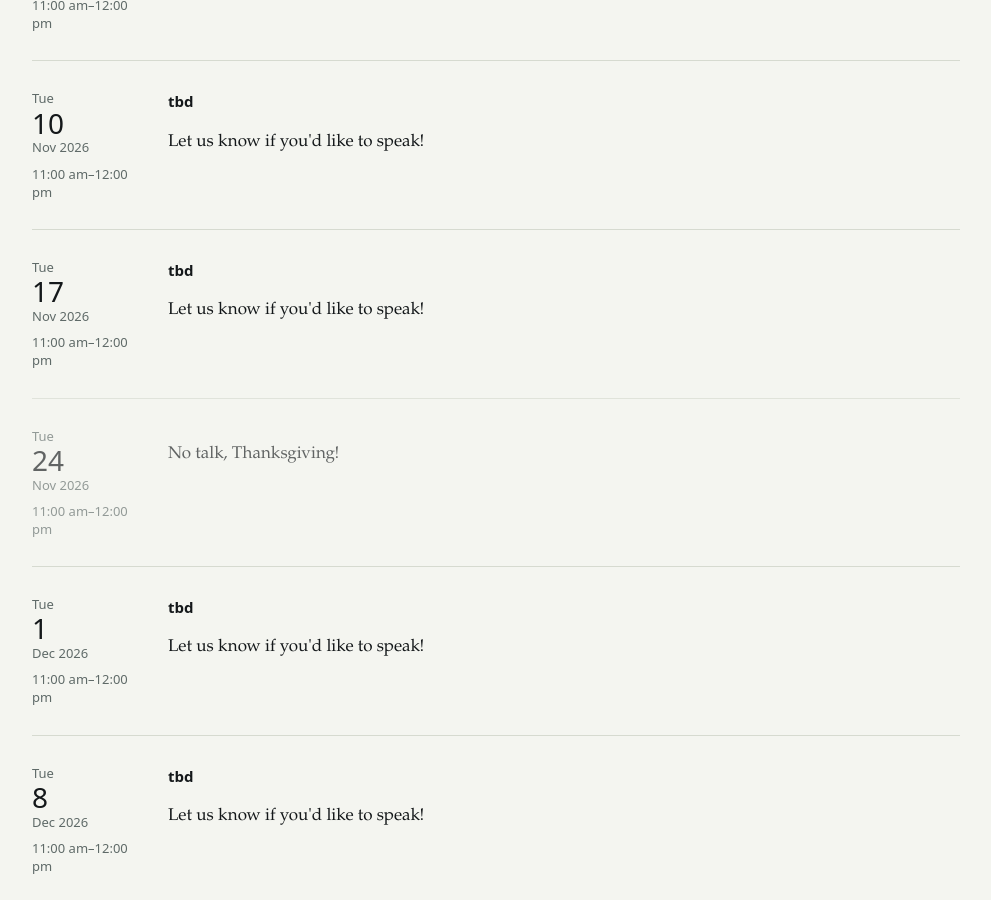
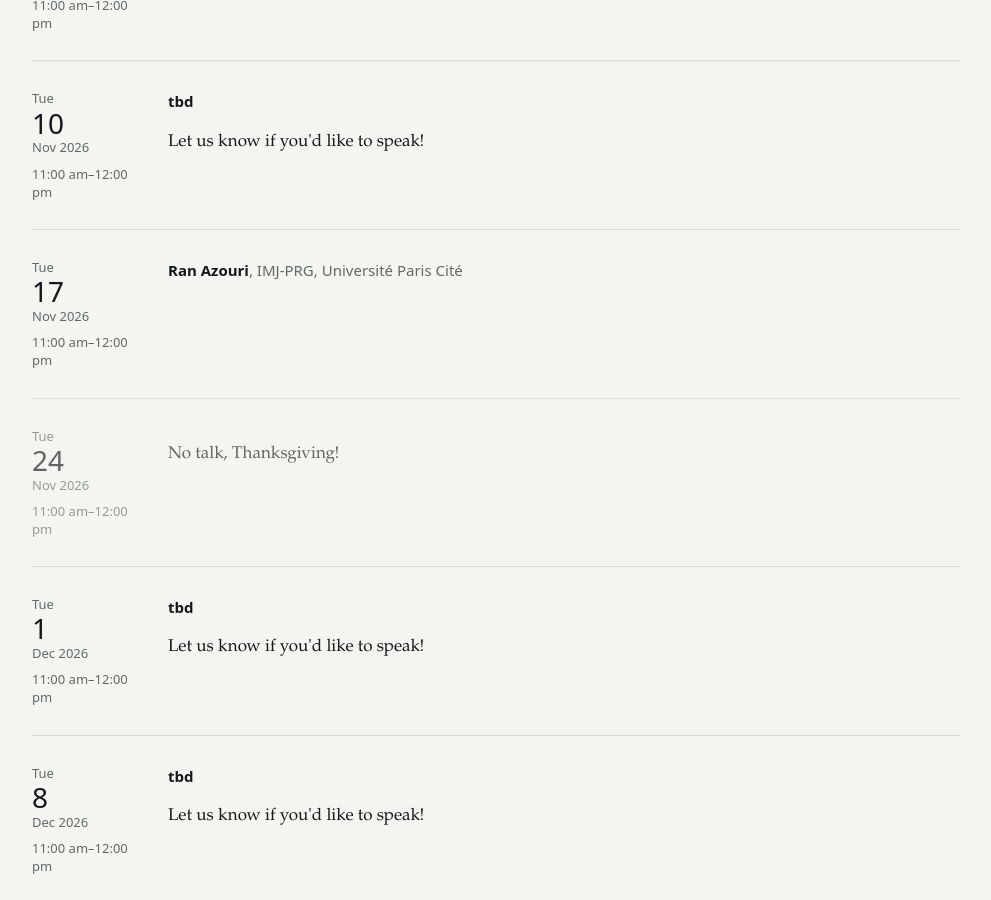
Before and after one commit to tbrazel/26c-a1-seminar, a Jekyll site: the page built from index.html, in a window 1280 px wide and 900 px high, scrolled down 2154 px. Shown: the whole window, without its empty margins (144-1135 px from the left). Built offline with Jekyll 4.4.1, drawn with Linux system fonts in a browser that asks for light colours.

Commit message:
ran's talk added

```diff
--- a/_data/talks.yml
+++ b/_data/talks.yml
@@ -89,11 +89,11 @@
     Let us know if you'd like to speak!
 
 - date: 2026-11-17
-  speaker: "tbd"
-  affiliation: ""
+  speaker: "Ran Azouri"
+  affiliation: "IMJ-PRG, Université Paris Cité"
   title:
   abstract: >
-    Let us know if you'd like to speak!
+
 
 - date: 2026-11-24
   speaker: ""
```
